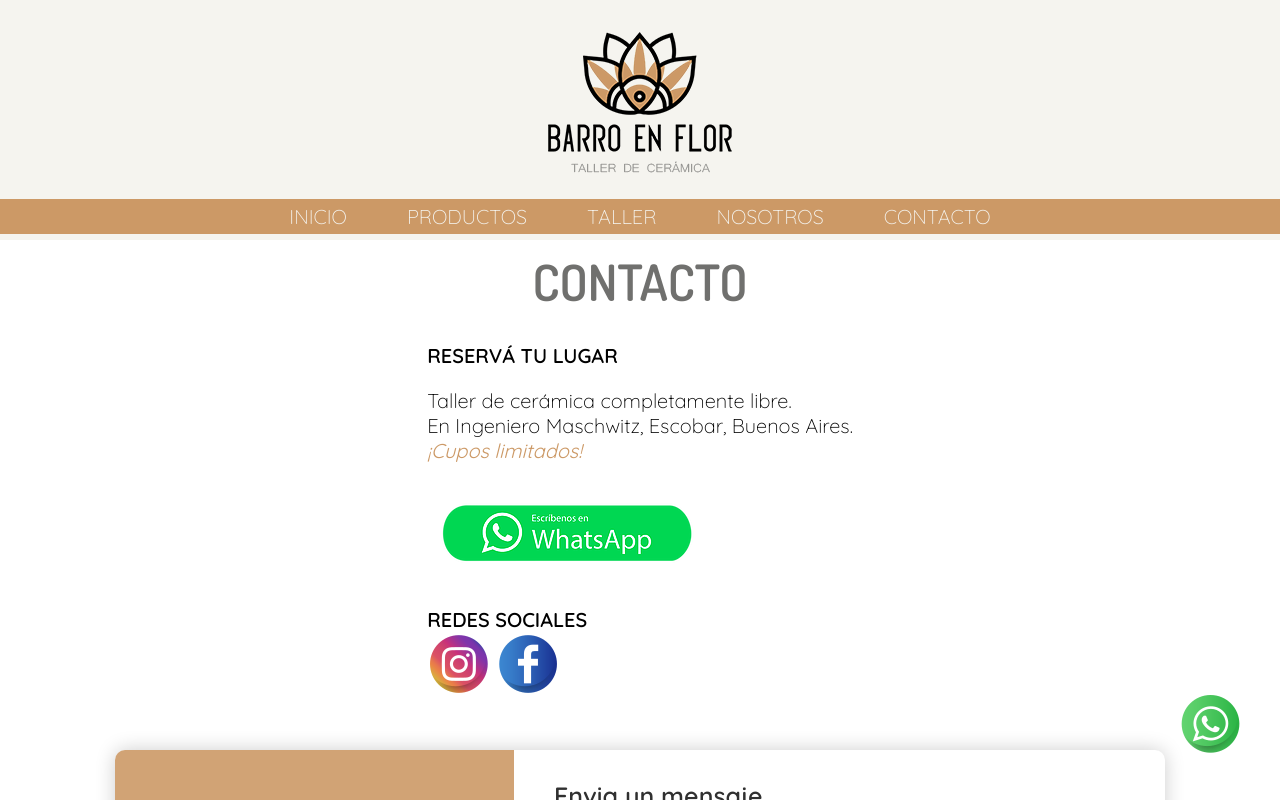
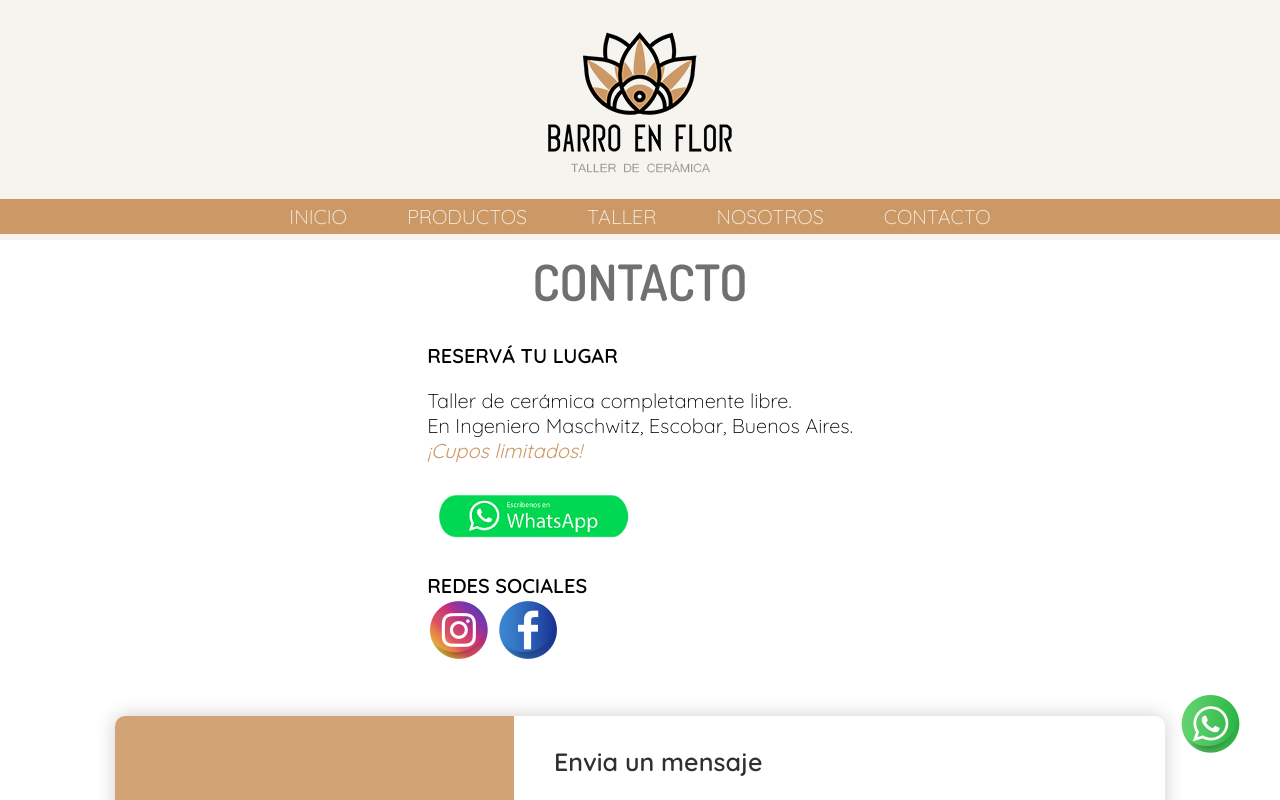
Before and after one commit to jbelmonte8/PreEntrega2Belmonte, a plain HTML site: page pages/contact.html in a window 1280 px wide. Shown: the top 800 px of the page. Drawn offline with Linux system fonts and the light colour scheme; a web font is replaced by a local one.

Commit message:
cambie el tamaño del boton whatsapp

```diff
--- a/css/style.css
+++ b/css/style.css
@@ -363,6 +363,10 @@ body{
   font-family: 'Quicksand';
 }
 
+.consulta-whatsapp img{
+    width: 50%;
+}
+
 /* FORMULARIO =================================== */
 
 .form_wrap{
@@ -661,7 +665,6 @@ h3{
 }
 
 
-
 span {
     font-style: italic;
     font-weight: 400;
--- a/pages/contact.html
+++ b/pages/contact.html
@@ -34,7 +34,7 @@
                 <P>Taller de cerámica completamente libre.</P>
                 <p>En Ingeniero Maschwitz, Escobar, Buenos Aires.</p>
                 <p><span>¡Cupos limitados!</span></p>
-                <a href="https://walink.co/4ec12a"><img src="../img/whatsapp2.png" alt="Botón WhatsApp"></a>
+                <a class="consulta-whatsapp" href="https://walink.co/4ec12a"><img src="../img/whatsapp2.png" alt="Botón WhatsApp"></a>
         </div>
         <div>
              <h3>REDES SOCIALES</h3>
```
